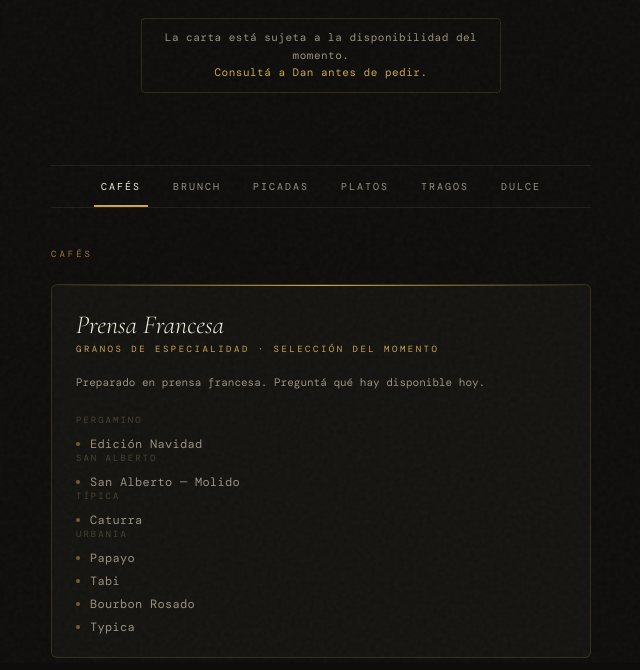
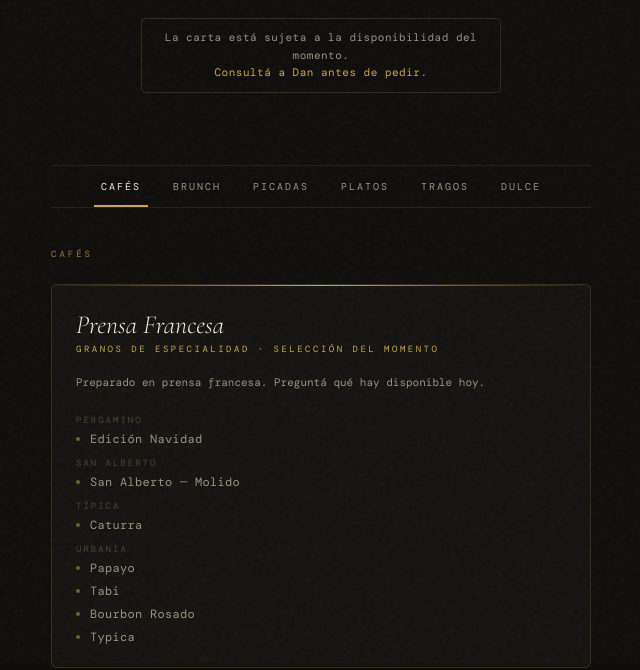
Before and after one commit to dinover/danshouse, a plain HTML site: page index.html in a window 1280 px wide. Shown: the part 137-807 px from the top of the page, without its empty margins (319-959 px from the left). Drawn offline with nearby package versions, Linux system fonts and the light colour scheme; a web font is replaced by a local one.

Commit message:
Update coffee titles index.html

```diff
--- a/index.html
+++ b/index.html
@@ -166,7 +166,7 @@ nav button:hover { color: var(--cream); }
 }
 .granos-label {
   font-size: 9px; letter-spacing: 2px; text-transform: uppercase;
-  color: #4a4030; margin-bottom: 10px;
+  color: #4a4030; margin-bottom: 5px; margin-top: 10px;
 }
 .granos { display: flex; flex-direction: column; gap: 7px; }
 .grano {
```
